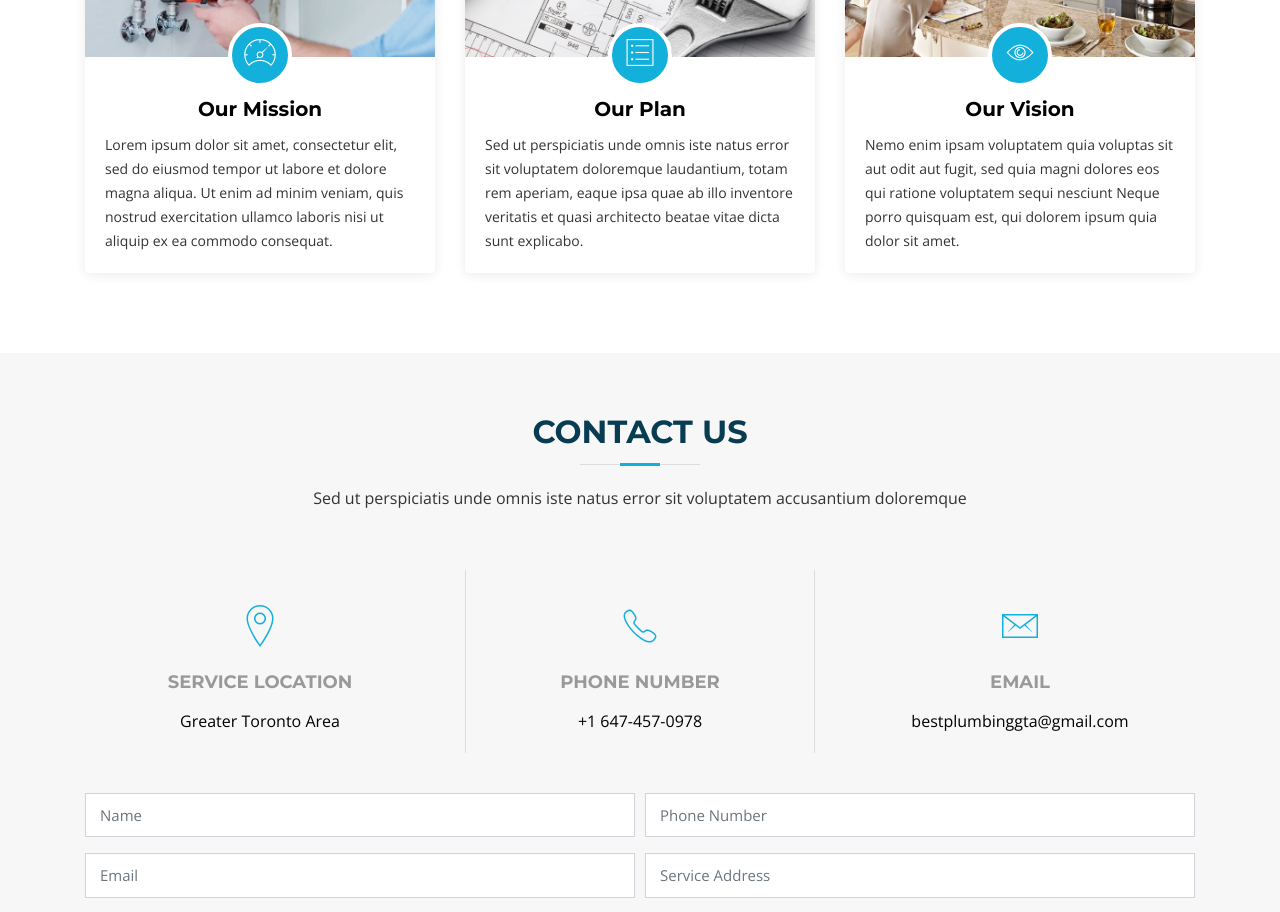
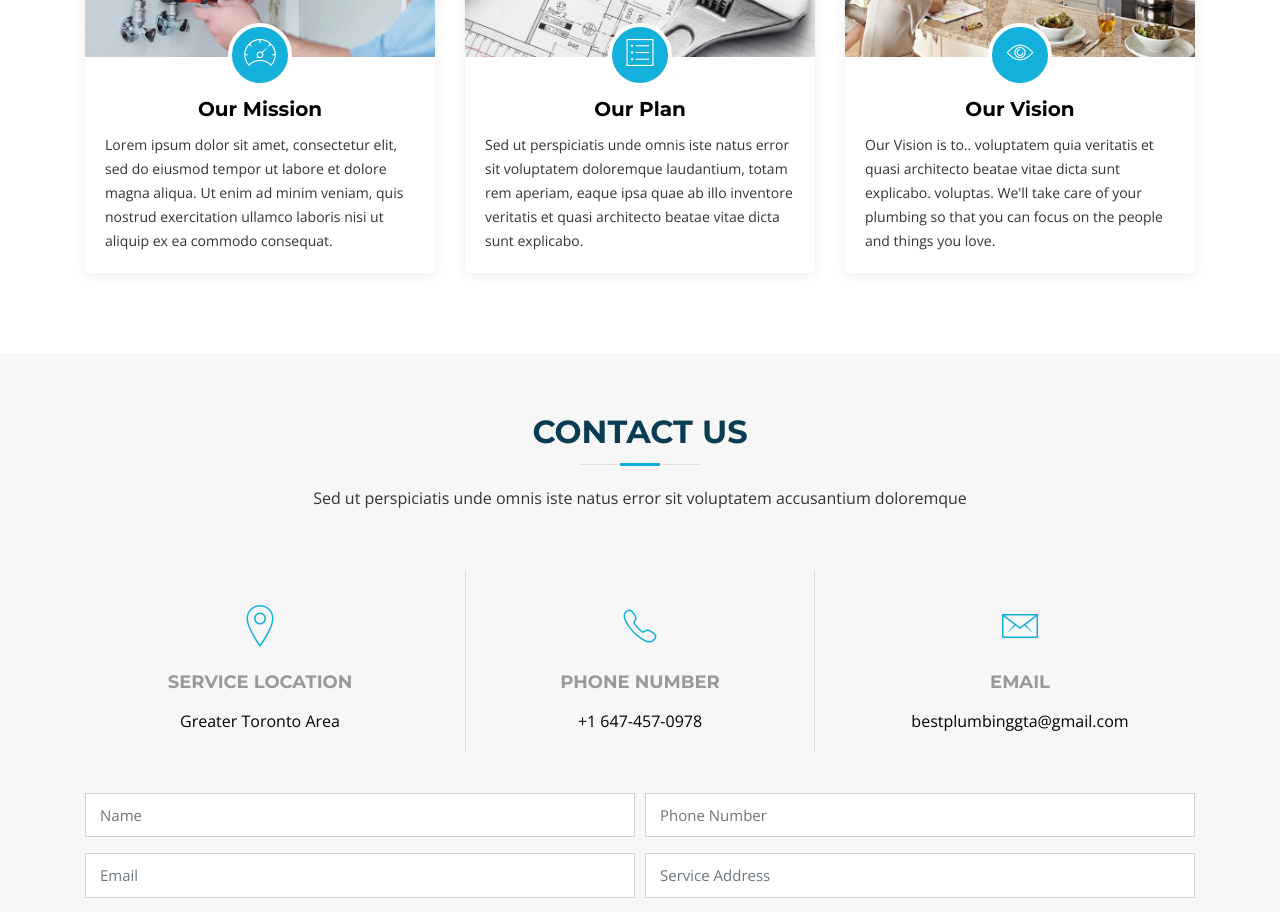
Before and after one commit to Ambursley/thebestplumbing, a plain HTML site: page index.html in a window 1280 px wide. Shown: the part 5160-6072 px from the top of the page. Drawn offline with nearby package versions, Linux system fonts and the light colour scheme; files whose address does not match are found by name.

Commit message:
vision copy

```diff
--- a/index.html
+++ b/index.html
@@ -580,7 +580,7 @@
               </div>
               <h2 class="title"><a href="#">Our Vision</a></h2>
               <p>
-                Nemo enim ipsam voluptatem quia voluptas sit aut odit aut fugit, sed quia magni dolores eos qui ratione voluptatem sequi nesciunt Neque porro quisquam est, qui dolorem ipsum quia dolor sit amet.
+                Our Vision is to.. voluptatem quia veritatis et quasi architecto beatae vitae dicta sunt explicabo. voluptas. We'll take care of your plumbing so that you can focus on the people and things you love.
               </p>
             </div>
           </div>
```
